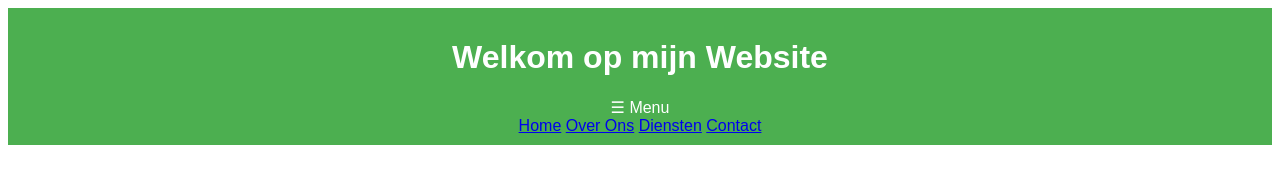
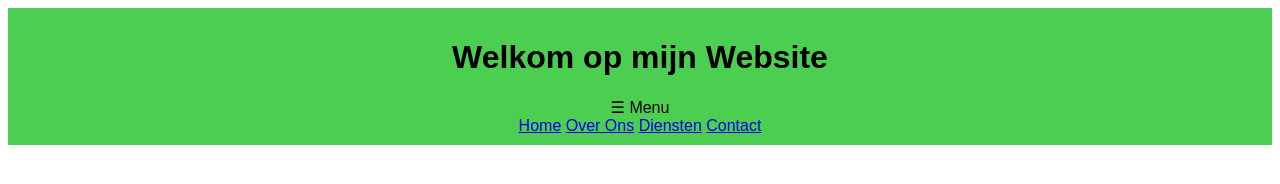
Before and after one commit to wmcbroeders/dag3, a plain HTML site: page Website.html in a window 1280 px wide. Drawn offline with Linux system fonts and the light colour scheme.

Commit message:
once yougo black

```diff
--- a/Website.html
+++ b/Website.html
@@ -10,8 +10,8 @@
         }
 
         header {
-            background-color: #4CAF50;
-            color: white;
+            background-color: #4CcF50;
+            color: black;
             padding: 10px;
             text-align: center;
         }
```
